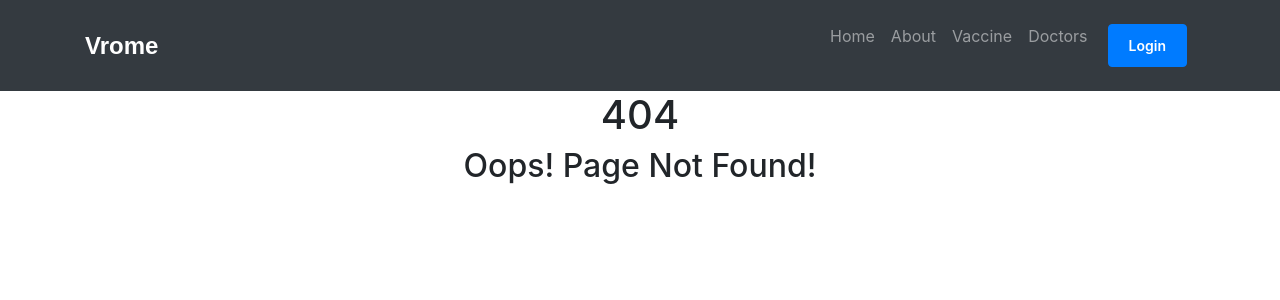
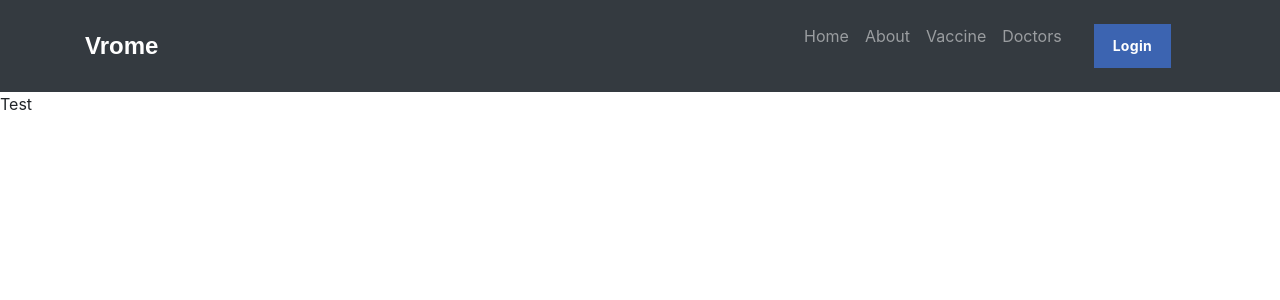
Before and after one commit to igaalicya/final-project, a React (Create React App) app: page /test in a window 1280 px wide. Before the commit this address had no page. Shown: the top 300 px of the page. Built offline with nearby package versions, Linux system fonts and the light colour scheme.

Commit message:
update button using tsx

```diff
--- a/src/App.jsx
+++ b/src/App.jsx
@@ -14,6 +14,7 @@ import Register from "./screens/Auth/Register";
 import ProfileDoctor from "./screens/Profile/ProfileDoctor";
 import About from "./screens/About/About";
 import Doctors from "./screens/Doctors/Doctors";
+import Test from "./screens/test";
 
 function App() {
   return (
@@ -26,6 +27,7 @@ function App() {
         <Route path="/login" component={Login} />
         <Route path="/profileDoctor" component={ProfileDoctor} />
         <Route path="/doctors" component={Doctors} />
+        <Route path="/test" component={Test} />
         <Route path="*" component={PageNotFound} />
       </Switch>
     </>
--- /dev/null
+++ b/src/components/Buttons/Button.css
@@ -0,0 +1,85 @@
+:root {
+  --accent-default: #3c64b1;
+  --accent-dark: #1e4693;
+  --accent-light: #5a82cf;
+  --accent-black: #373f41;
+  --accent-white: #ffffff;
+}
+
+.custom-btn {
+  padding: 12px 18px;
+  vertical-align: middle;
+  text-align: center;
+  /* font-family: Muli; */
+  font-style: normal;
+  font-weight: bold;
+  font-size: 14px;
+  line-height: 18px;
+  letter-spacing: 0.3px;
+  width: fit-content;
+  transition: all ease-in-out 100ms;
+}
+
+.custom-btn:hover {
+  cursor: pointer;
+}
+
+.custom-btn-outlined {
+  border: 1px solid var(--accent-default);
+  color: var(--accent-default);
+}
+
+.custom-btn-outlined:hover {
+  border: 1px solid var(--accent-light);
+  color: var(--accent-light);
+}
+
+.custom-btn-outlined:active {
+  border: 1px solid var(--accent-dark);
+  color: var(--accent-dark);
+}
+
+.custom-btn-contained {
+  border: 1px solid var(--accent-default);
+  background-color: var(--accent-default);
+  color: white;
+}
+
+.custom-btn-contained:hover {
+  border: 1px solid var(--accent-light);
+  background-color: var(--accent-light);
+  color: white;
+}
+
+.custom-btn-contained:active {
+  border: 1px solid var(--accent-dark);
+  background-color: var(--accent-dark);
+  color: white;
+}
+
+.custom-btn-textual {
+  color: var(--accent-default);
+  padding: 0 !important;
+}
+
+.custom-btn-textual:hover {
+  color: var(--accent-light);
+}
+
+.custom-btn-textual:active {
+  color: var(--accent-dark);
+}
+
+.custom-btn-light-pill-unselected {
+  background: var(--accent-white);
+  border: 1px solid #e2e5e6;
+  box-sizing: border-box;
+  color: var(--accent-black);
+}
+
+.custom-btn-light-pill-selected {
+  background: var(--accent-black);
+  border: 1px solid #e2e5e6;
+  box-sizing: border-box;
+  color: var(--accent-white);
+}
--- /dev/null
+++ b/src/components/Buttons/Button.tsx
@@ -0,0 +1,28 @@
+import React, { CSSProperties } from "react";
+import "./Button.css";
+
+type ButtonTypes = {
+  type?: "contained" | "outlined" | "textual" | "auth";
+  children: any;
+  style?: CSSProperties;
+  className?: string;
+  onClick?: any;
+};
+
+const Button = (props: ButtonTypes) => {
+  let { type, children, style, className, onClick } = props;
+
+  type = type || "contained";
+
+  return (
+    <div
+      style={style}
+      onClick={onClick}
+      className={`custom-btn custom-btn-${type} ${className}`}
+    >
+      {children}
+    </div>
+  );
+};
+
+export default Button;
--- a/src/components/Navbar/Navbar.jsx
+++ b/src/components/Navbar/Navbar.jsx
@@ -5,7 +5,8 @@ import "./Navbar.css";
 
 // import { FontAwesomeIcon } from "@fortawesome/react-fontawesome";
 // import { faUser } from "@fortawesome/free-solid-svg-icons/";
-import { Button } from "reactstrap";
+// import { Button } from "reactstrap";
+import Button from "../Buttons/Button.tsx";
 
 class MyNavbar extends React.Component {
   render() {
@@ -51,13 +52,13 @@ class MyNavbar extends React.Component {
                     <FontAwesomeIcon icon={faUser} style={{ fontSize: 24 }} />
                     Iga
                   </span> */}
-                  <Button
-                    size="sm"
-                    className="ml-1"
-                    color="primary"
-                    type="button"
-                  >
-                    Login
+                  <Button type="contained" className="mx-3">
+                    <Link
+                      to="/login"
+                      style={{ textDecoration: "none", color: "inherit" }}
+                    >
+                      Login
+                    </Link>
                   </Button>
                 </Link>
               </li>
--- /dev/null
+++ b/src/screens/test.jsx
@@ -0,0 +1,9 @@
+import React from "react";
+
+class Test extends React.Component {
+  render() {
+    return <div>Test</div>;
+  }
+}
+
+export default Test;
```
